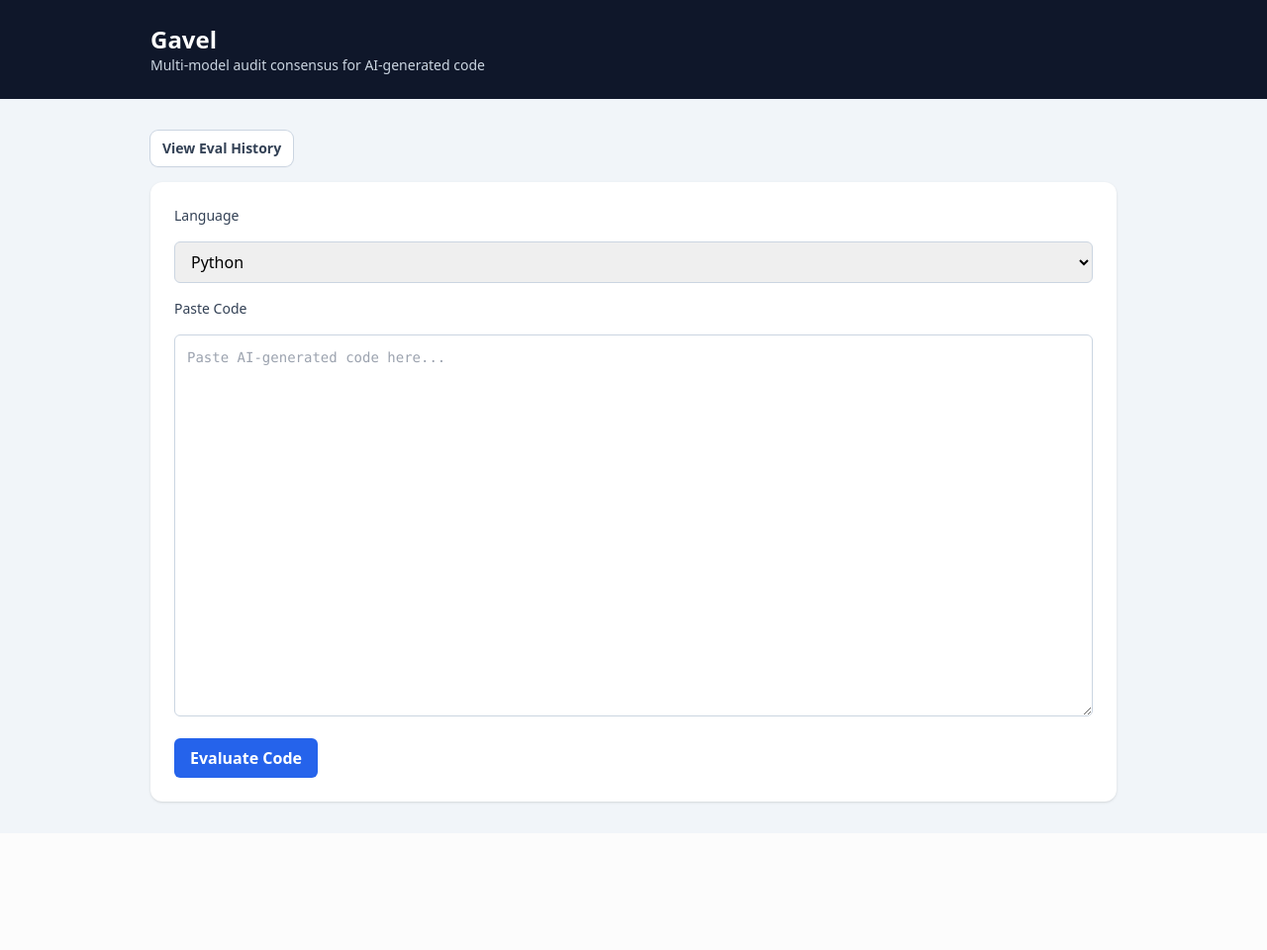
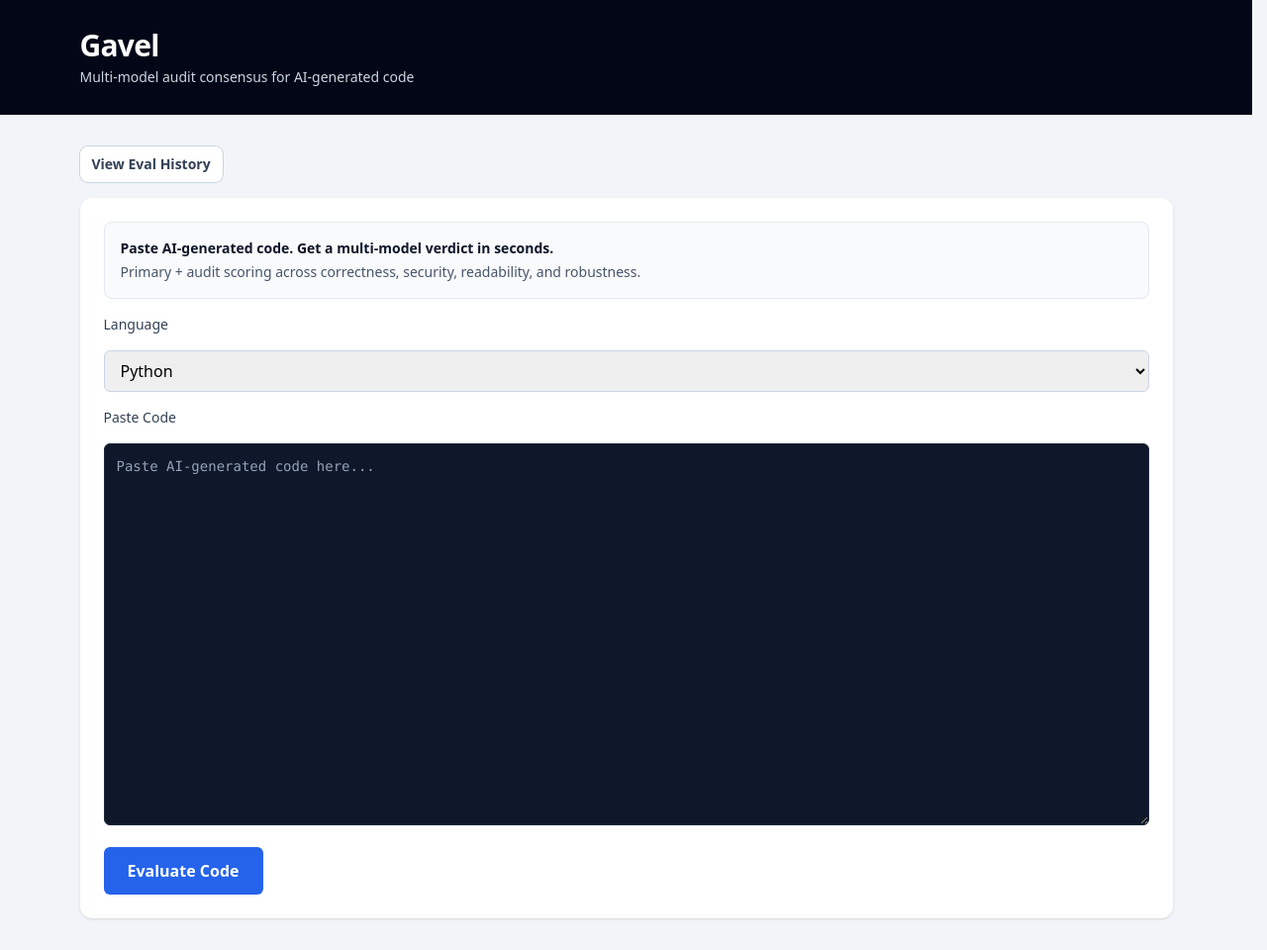
Before and after one commit to travisstephenfraser/gavel, a Flask app: page / in a window 1280 px wide. Shown: the whole page at 99% size. Before the commit the page ends 813 px from the top, so only its background shows below. Run offline with Flask 3, Linux system fonts and the light colour scheme; some libraries are stand-ins or nearby versions.

Commit message:
Polish UX visuals and tighten DB fallback selection

```diff
--- a/templates/history.html
+++ b/templates/history.html
@@ -5,6 +5,12 @@
   <meta name="viewport" content="width=device-width, initial-scale=1.0">
   <title>Gavel History</title>
   <script src="https://cdn.tailwindcss.com"></script>
+  <style>
+    html {
+      overflow-y: scroll;
+      scrollbar-gutter: stable;
+    }
+  </style>
 </head>
 <body class="min-h-screen bg-slate-100 text-slate-900">
   <header class="bg-slate-950 text-white">
--- a/templates/index.html
+++ b/templates/index.html
@@ -5,19 +5,29 @@
   <meta name="viewport" content="width=device-width, initial-scale=1.0">
   <title>Gavel</title>
   <script src="https://cdn.tailwindcss.com"></script>
+  <style>
+    html {
+      overflow-y: scroll;
+      scrollbar-gutter: stable;
+    }
+  </style>
 </head>
 <body class="min-h-screen bg-slate-100">
-  <header class="bg-slate-900 text-white">
-    <div class="mx-auto max-w-5xl px-6 py-6">
-      <h1 class="text-2xl font-bold">Gavel</h1>
-      <p class="text-sm text-slate-300">Multi-model audit consensus for AI-generated code</p>
+  <header class="bg-slate-950 text-white">
+    <div class="mx-auto max-w-6xl px-6 py-7">
+      <h1 class="text-3xl font-bold tracking-tight">Gavel</h1>
+      <p class="mt-1 text-sm text-slate-300">Multi-model audit consensus for AI-generated code</p>
     </div>
   </header>
-  <main class="mx-auto max-w-5xl px-6 py-8">
+  <main class="mx-auto max-w-6xl px-6 py-8">
     <div class="mb-4">
       <a href="/history" class="inline-flex items-center rounded-lg bg-white px-3 py-2 text-sm font-semibold text-slate-700 shadow-sm ring-1 ring-slate-300 hover:bg-slate-50">View Eval History</a>
     </div>
     <form id="eval-form" action="/evaluate" method="post" class="space-y-4 rounded-xl bg-white p-6 shadow">
+      <div class="rounded-lg border border-slate-200 bg-slate-50 p-4">
+        <p class="text-sm font-semibold text-slate-900">Paste AI-generated code. Get a multi-model verdict in seconds.</p>
+        <p class="mt-1 text-sm text-slate-600">Primary + audit scoring across correctness, security, readability, and robustness.</p>
+      </div>
       {% if source_run %}
       <div class="rounded-lg border border-blue-200 bg-blue-50 p-4">
         <p class="text-sm font-semibold text-blue-900">Fix &amp; Re-evaluate Mode</p>
@@ -49,10 +59,10 @@
         <p class="text-sm font-semibold text-amber-900">Re-eval mode: clicking <strong>Evaluate Code</strong> scores the updated code below (not original run #{{ source_run.id }}).</p>
       </div>
       {% endif %}
-      <textarea id="code_input" name="code_input" required rows="18" class="w-full rounded-md border border-slate-300 p-3 font-mono text-sm" placeholder="Paste AI-generated code here...">{{ prefilled_code if source_run else "" }}</textarea>
+      <textarea id="code_input" name="code_input" required rows="18" class="w-full rounded-md border border-slate-800 bg-slate-900 p-3 font-mono text-sm text-slate-100 placeholder:text-slate-400" placeholder="Paste AI-generated code here...">{{ prefilled_code if source_run else "" }}</textarea>
 
-      <button id="submit-btn" type="submit" class="rounded-md bg-blue-600 px-4 py-2 font-semibold text-white hover:bg-blue-700 disabled:cursor-not-allowed disabled:bg-blue-300">
-        Evaluate Code
+      <button id="submit-btn" type="submit" class="w-full rounded-md px-6 py-3 text-base font-bold text-white disabled:cursor-not-allowed sm:w-auto {% if source_run %}bg-emerald-700 hover:bg-emerald-800 disabled:bg-emerald-300{% else %}bg-blue-600 hover:bg-blue-700 disabled:bg-blue-300{% endif %}">
+        {% if source_run %}Re-evaluate Fixed Code{% else %}Evaluate Code{% endif %}
       </button>
       <div id="loading-state" class="hidden space-y-2">
         <div class="flex items-center gap-2">
```
Also changed, not shown: database.py (+4 -3 lines), templates/scorecard.html (+34 -4 lines).
